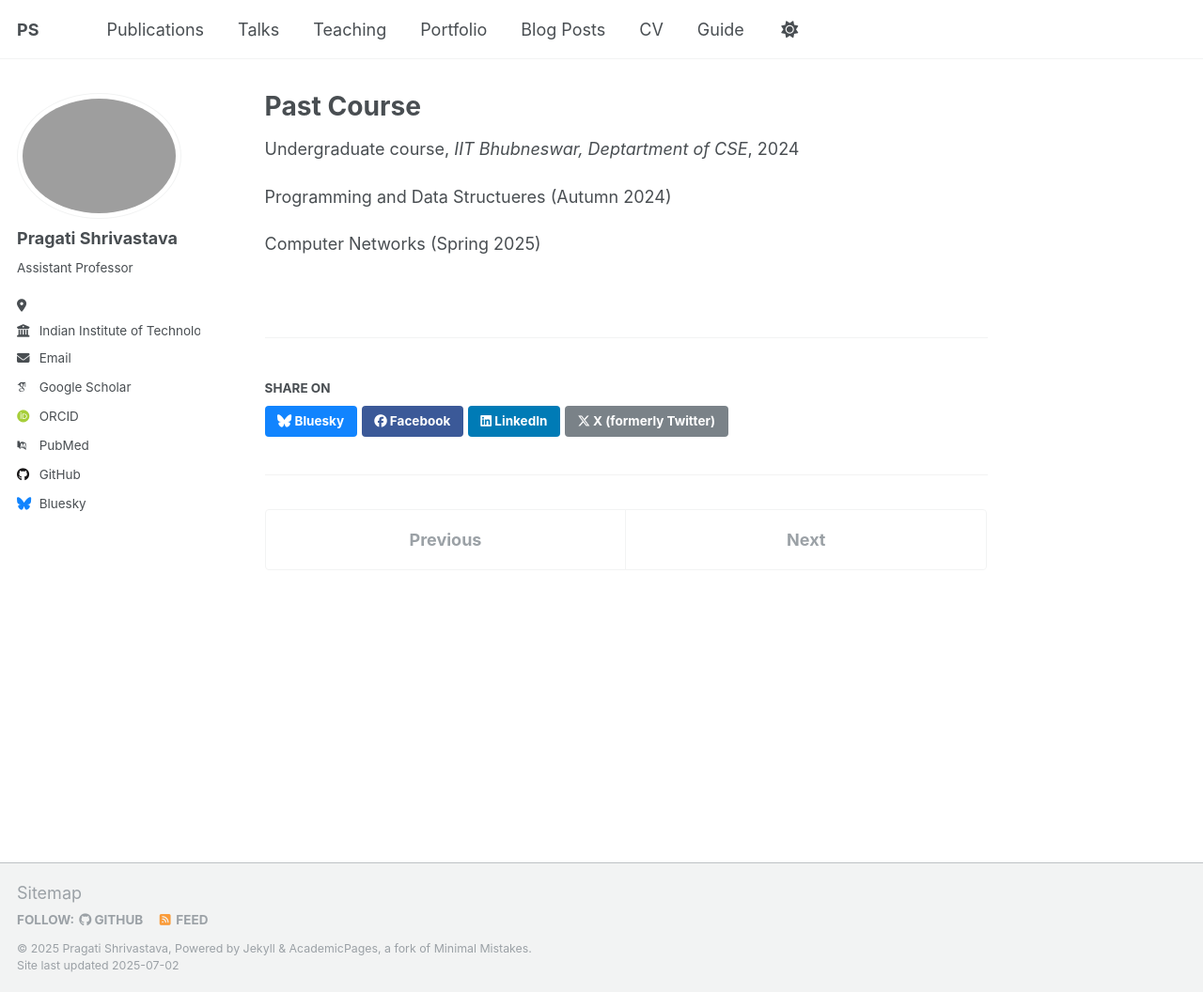
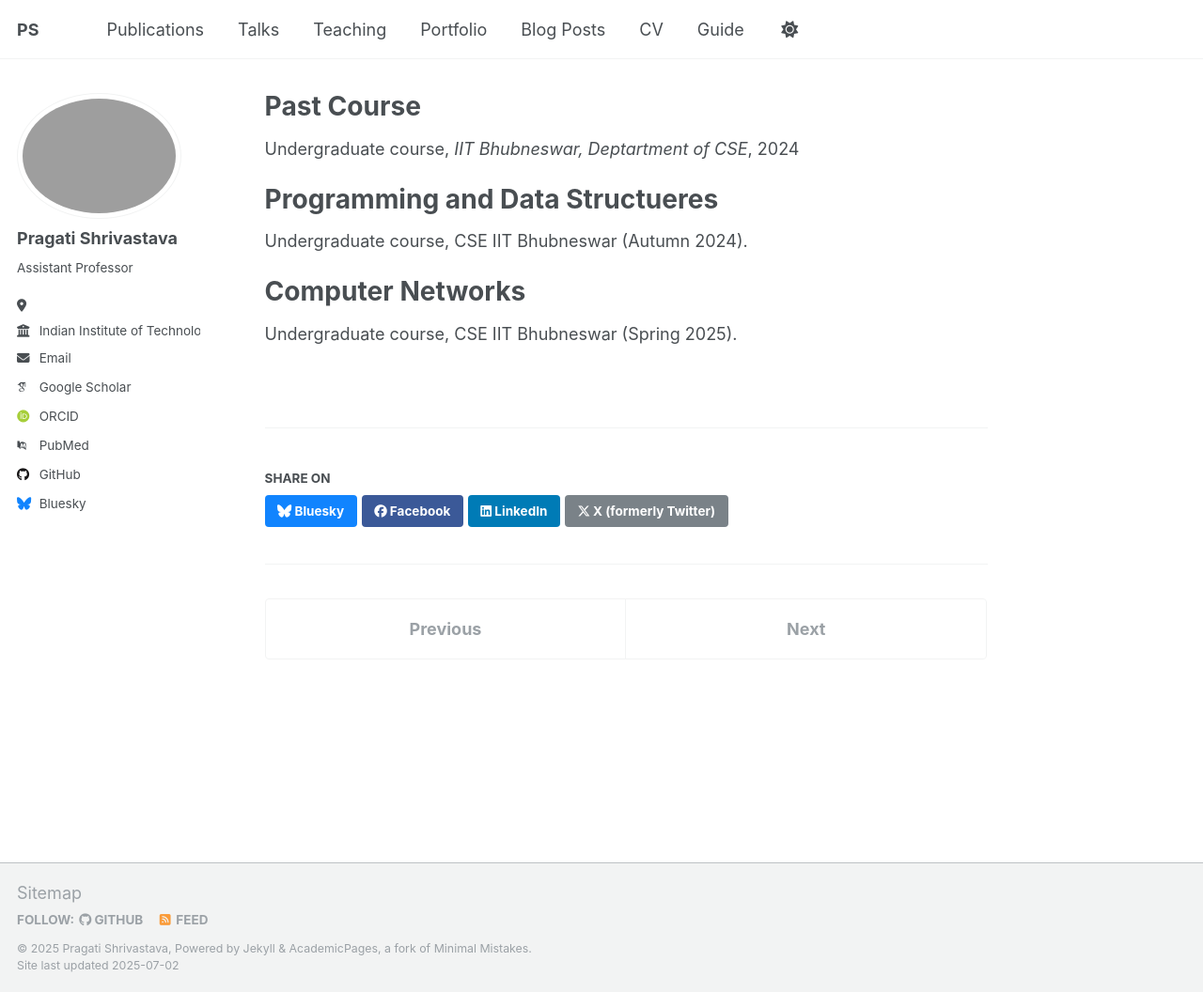
Before and after one commit to PragatiShrivastava/PragatiShrivastava.github.io, a Jekyll site: the page built from _teaching/2015-spring-teaching-2.md, in a window 1280 px wide and 1056 px high. Shown: the whole window at 94% size. Built offline with Jekyll 4.4.1, drawn with Linux system fonts in a browser that asks for light colours; some web fonts are replaced; a script that is not in the unit is left out.

Commit message:
Update 2015-spring-teaching-2.md

```diff
--- a/_teaching/2015-spring-teaching-2.md
+++ b/_teaching/2015-spring-teaching-2.md
@@ -11,13 +11,15 @@ location: "Bhubaneswar, India"
 
 
 
-Programming and Data Structueres (Autumn 2024)
 
-Computer Networks (Spring 2025)
 
-<!--Heading 2
+Programming and Data Structueres
 ======
 
-Heading 3
+Undergraduate course, CSE IIT Bhubneswar (Autumn 2024).
+
+
+Computer Networks
 ======
--->
+
+Undergraduate course, CSE IIT Bhubneswar (Spring 2025).
```
